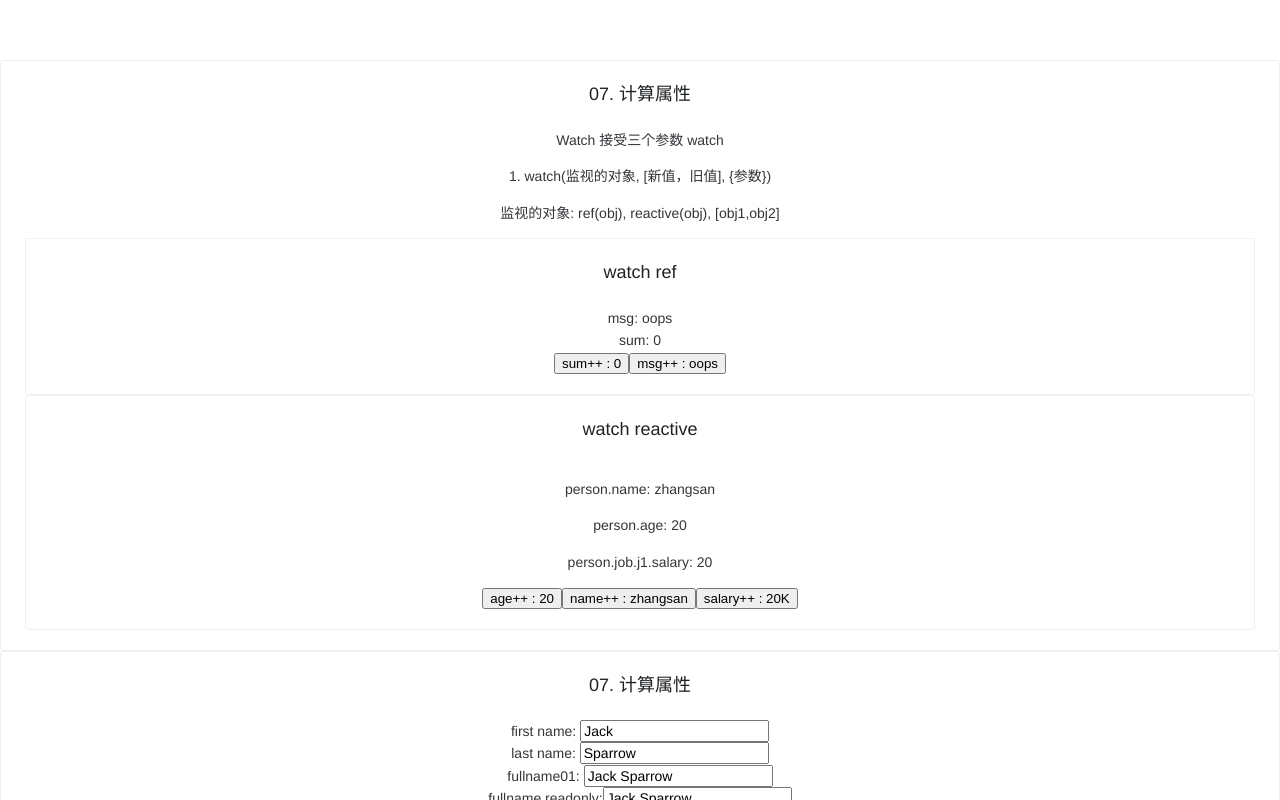
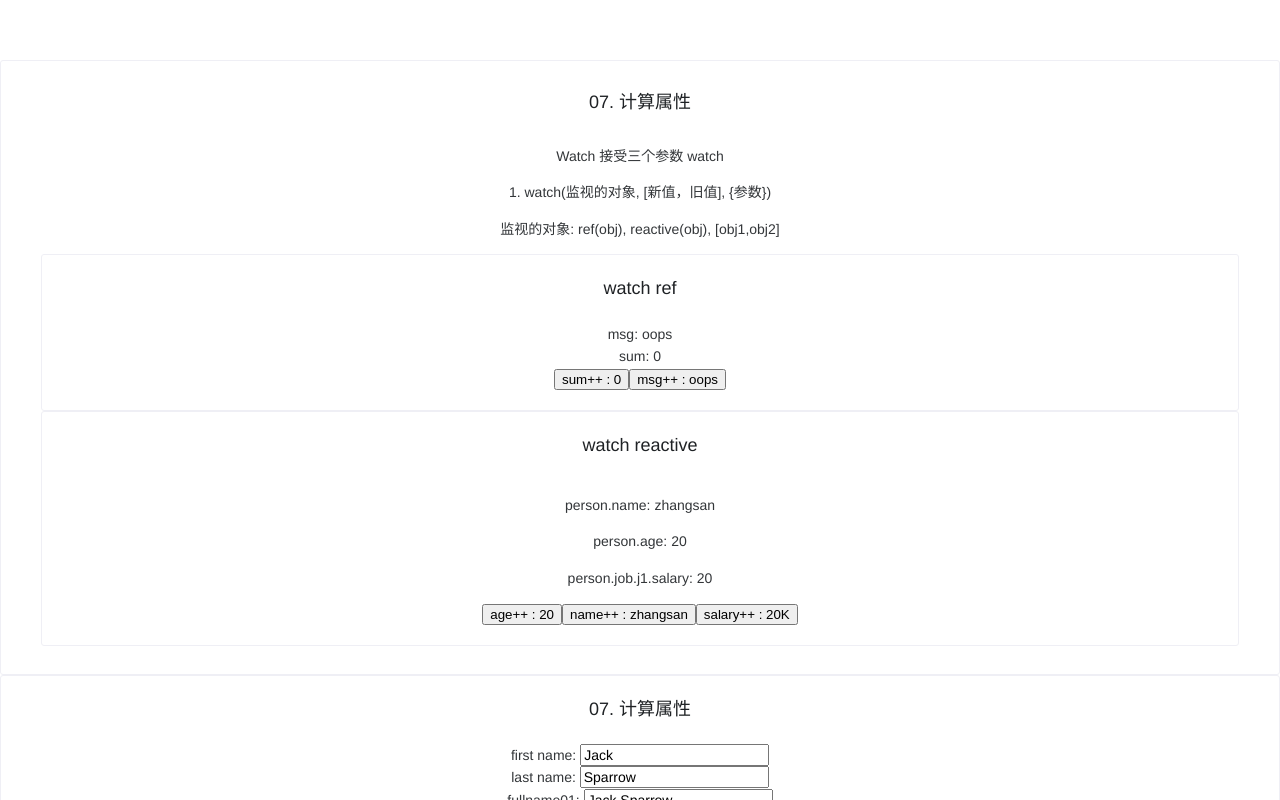
Before and after one commit to tangx/vue3-course, a Vue app: page / in a window 1280 px wide. Shown: the top 800 px of the page. Built offline with nearby package versions, Linux system fonts and the light colour scheme.

Commit message:
08 watch

```diff
--- a/src/components/08_watch/Watch.vue
+++ b/src/components/08_watch/Watch.vue
@@ -1,5 +1,5 @@
 <template>
-  <n-card title="07. 计算属性">
+  <n-card title="07. 计算属性" size="huge">
     <div>
       Watch 接受三个参数 watch
       <p>1. watch(监视的对象, [新值，旧值], {参数})</p>
```
